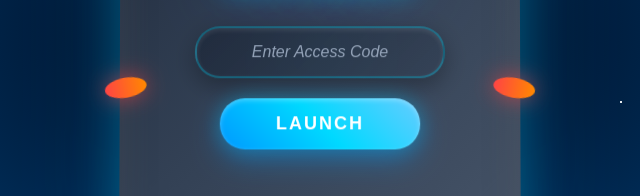
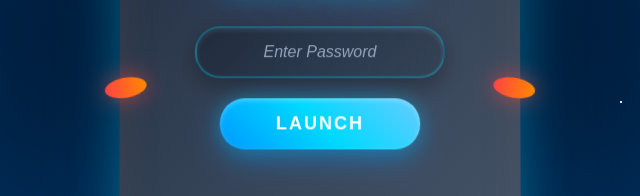
Before and after one commit to Wong-ChakMing/my_website1, a website: page index.html in a window 1280 px wide. Shown: the part 370-566 px from the top of the page, 320-960 px from the left. Drawn offline with Linux system fonts and the light colour scheme.

Commit message:
Update index.html

```diff
--- a/index.html
+++ b/index.html
@@ -13,7 +13,7 @@
             <div class="side-thruster-right"></div>
             <div class="login-container">
                 <h1>SPACESHIP ACCESS</h1>
-                <input id="password" type="password" placeholder="Enter Access Code"><br>
+                <input id="password" type="password" placeholder="Enter Password"><br>
                 <button id="loginButton">LAUNCH</button>
             </div>
         </div>
```
